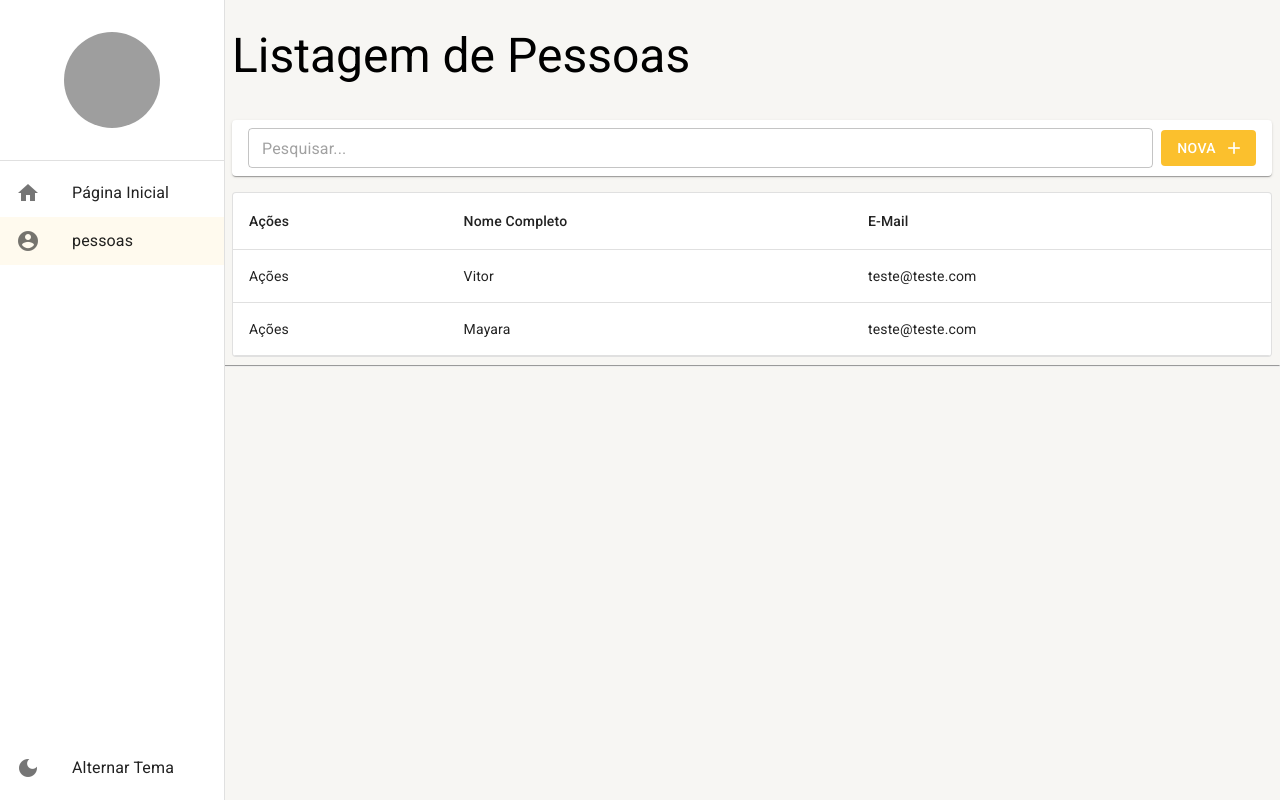
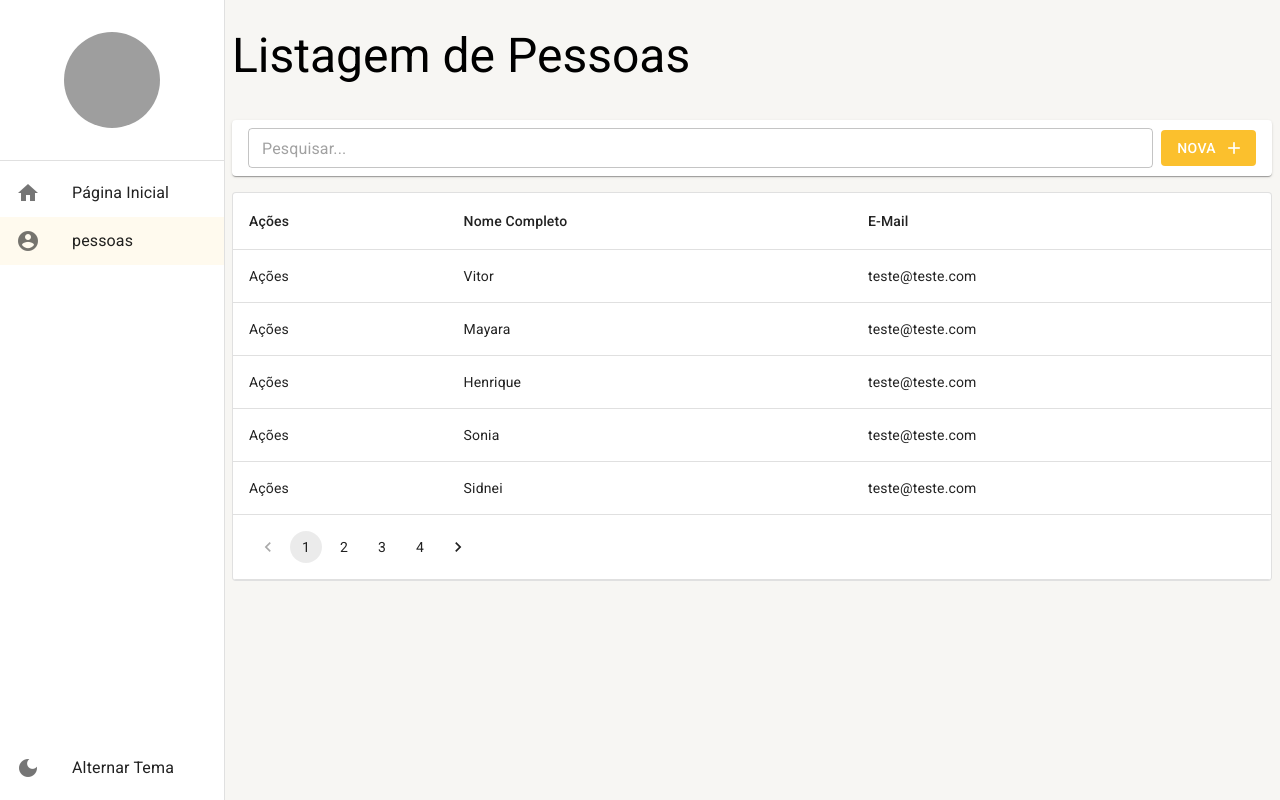
Before and after one commit to vitorserigati/react-materialui-typescript, a React (Vite) app: page /pessoas in a window 1280 px wide. Built offline with nearby package versions, Linux system fonts and the light colour scheme; data requests are answered from the project's data file; grey boxes are pictures that could not be loaded.

Commit message:
criada função de Paginação

```diff
--- a/mock/database.json
+++ b/mock/database.json
@@ -13,6 +13,104 @@
             "email": "teste@teste.com",
             "cidadeId": 1
 
+        },
+        {
+            "id": 3,
+            "nomeCompleto": "Henrique",
+            "email": "teste@teste.com",
+            "cidadeId": 1
+
+        },
+        {
+            "id": 4,
+            "nomeCompleto": "Sonia",
+            "email": "teste@teste.com",
+            "cidadeId": 1
+
+        },
+        {
+            "id": 5,
+            "nomeCompleto": "Sidnei",
+            "email": "teste@teste.com",
+            "cidadeId": 1
+
+        },
+        {
+            "id": 6,
+            "nomeCompleto": "Everton",
+            "email": "teste@teste.com",
+            "cidadeId": 1
+
+        },
+        {
+            "id": 7,
+            "nomeCompleto": "Sergio",
+            "email": "teste@teste.com",
+            "cidadeId": 1
+
+        },
+        {
+            "id": 8,
+            "nomeCompleto": "Celia",
+            "email": "teste@teste.com",
+            "cidadeId": 1
+
+        },
+        {
+            "id": 9,
+            "nomeCompleto": "Diogo",
+            "email": "teste@teste.com",
+            "cidadeId": 1
+
+        },
+        {
+            "id": 10,
+            "nomeCompleto": "Leandro",
+            "email": "teste@teste.com",
+            "cidadeId": 1
+
+        },
+        {
+            "id": 11,
+            "nomeCompleto": "Lucas",
+            "email": "teste@teste.com",
+            "cidadeId": 1
+
+        },
+        {
+            "id": 12,
+            "nomeCompleto": "Maria",
+            "email": "teste@teste.com",
+            "cidadeId": 1
+
+        },
+        {
+            "id": 13,
+            "nomeCompleto": "João",
+            "email": "teste@teste.com",
+            "cidadeId": 1
+
+        },
+        {
+            "id": 14,
+            "nomeCompleto": "Carlos",
+            "email": "teste@teste.com",
+            "cidadeId": 1
+
+        },
+        {
+            "id": 15,
+            "nomeCompleto": "André",
+            "email": "teste@teste.com",
+            "cidadeId": 1
+
+        },
+        {
+            "id": 16,
+            "nomeCompleto": "Marcos",
+            "email": "teste@teste.com",
+            "cidadeId": 1
+
         }
     ]
 }
--- a/src/pages/pessoas/ListagemDePessoas.tsx
+++ b/src/pages/pessoas/ListagemDePessoas.tsx
@@ -1,10 +1,13 @@
 import { useEffect, useMemo, useState } from 'react';
 import {
+  LinearProgress,
+  Pagination,
   Paper,
   Table,
   TableBody,
   TableCell,
   TableContainer,
+  TableFooter,
   TableHead,
   TableRow,
   Typography,
@@ -17,6 +20,7 @@ import {
   IListagemPessoa,
   PessoasService,
 } from '../../shared/services/api/pessoas/PessoasService';
+import { Environment } from '../../shared/environment';
 
 export const ListagemDePessoas: React.FC = () => {
   const [searchParams, setSearchParams] = useSearchParams();
@@ -29,11 +33,14 @@ export const ListagemDePessoas: React.FC = () => {
   const busca = useMemo(() => {
     return searchParams.get('busca') || '';
   }, [searchParams]);
+  const pagina = useMemo(() => {
+    return Number(searchParams.get('pagina') || '1');
+  }, [searchParams]);
 
   useEffect(() => {
     setIsLoading(true);
     debounce(() => {
-      PessoasService.getAll(1, busca).then((result) => {
+      PessoasService.getAll(pagina, busca).then((result) => {
         setIsLoading(false);
         if (result instanceof Error) {
           alert(result.message);
@@ -45,7 +52,7 @@ export const ListagemDePessoas: React.FC = () => {
         }
       });
     });
-  }, [busca]);
+  }, [busca, pagina]);
 
   return (
     <BasePageLayout
@@ -56,16 +63,11 @@ export const ListagemDePessoas: React.FC = () => {
           showSearchInput
           searchText={busca}
           changeSearchText={(texto) =>
-            setSearchParams({ busca: texto }, { replace: true })
+            setSearchParams({ busca: texto, pagina: '1' }, { replace: true })
           }
         />
       }
     >
-      {isLoading ? (
-        <Typography component={Paper} sx={{ m: 1, width: 'auto' }}>
-          Loading
-        </Typography>
-      ) : (
       <TableContainer
         component={Paper}
         variant="outlined"
@@ -88,10 +90,35 @@ export const ListagemDePessoas: React.FC = () => {
               </TableRow>
             ))}
           </TableBody>
+          <TableFooter>
+            {isLoading && (
+              <TableRow>
+                <TableCell colSpan={3}>
+                  <LinearProgress variant="indeterminate" />
+                </TableCell>
+              </TableRow>
+            )}
+            {totalCount > 0 && totalCount > Environment.LIMITE_LINHAS && (
+              <TableRow>
+                <TableCell colSpan={3}>
+                  <Pagination
+                    page={pagina}
+                    count={Math.ceil(totalCount / Environment.LIMITE_LINHAS)}
+                    onChange={(_, newPage) =>
+                      setSearchParams(
+                        { busca, pagina: newPage.toString() },
+                        { replace: true }
+                      )
+                    }
+                  />
+                </TableCell>
+              </TableRow>
+            )}
+          </TableFooter>
         </Table>
       </TableContainer>
-      )}
-      <hr />
+
+      <></>
     </BasePageLayout>
   );
 };
--- a/src/shared/environment/index.ts
+++ b/src/shared/environment/index.ts
@@ -2,7 +2,7 @@ export const Environment = {
   /**
    * Define a quantidade de linhas a ser carregada por padrão nas listagens.
    */
-  LIMITE_LINHAS: 10,
+  LIMITE_LINHAS: 5,
 
   /**
    * Placeholder exibido nas inputs.
```
Lines whose indentation alone changed are shown as unchanged.
